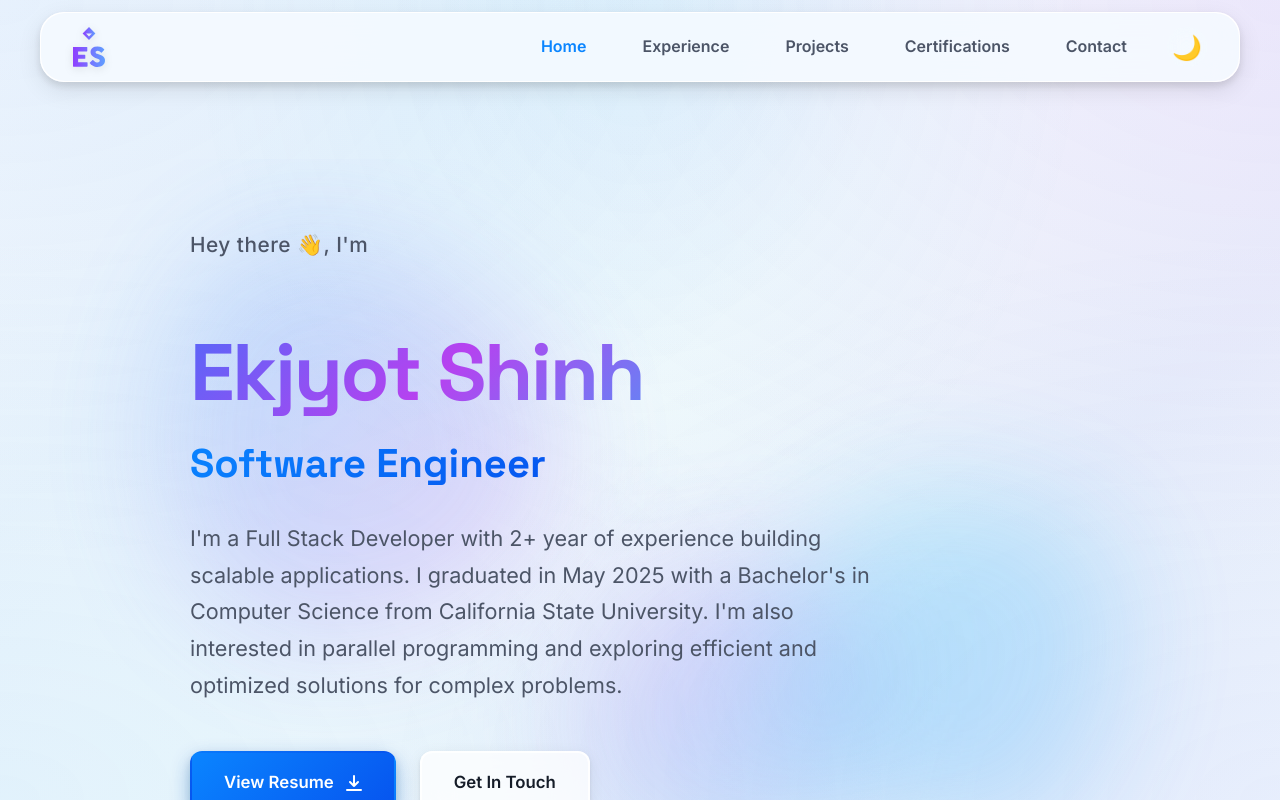
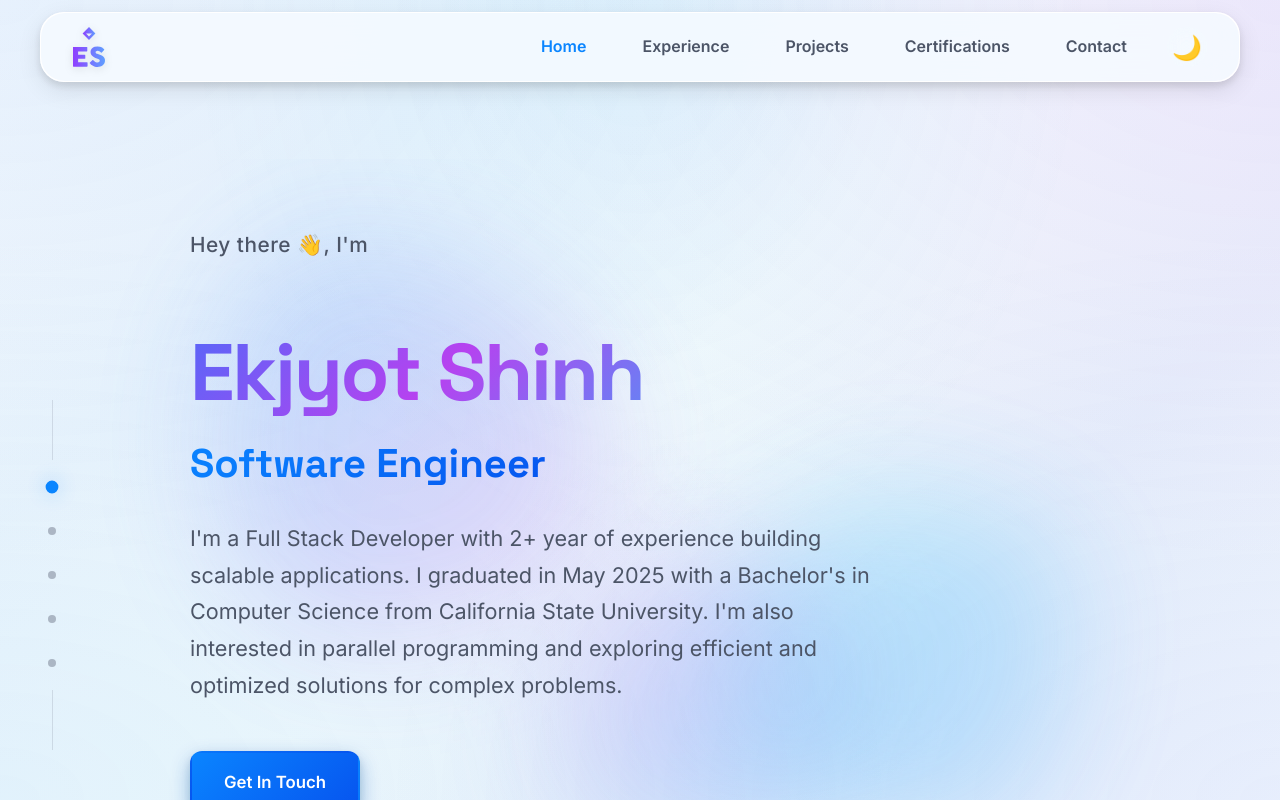
Before and after one commit to ekjyotshinh/portfolio, a React (Vite) app: page / in a window 1280 px wide. Shown: the top 800 px of the page. Built offline with nearby package versions, Linux system fonts and the light colour scheme.

Commit message:
sidenav integratiion

```diff
--- a/src/App.jsx
+++ b/src/App.jsx
@@ -9,6 +9,7 @@ import Projects from "./components/Projects/Projects";
 import Certifications from "./components/Certifications/Certifications";
 import Contact from "./components/Contact/Contact";
 import Footer from "./components/Footer/Footer";
+import SideNav from "./components/SideNav/SideNav";
 
 function App() {
   const [theme, setTheme] = useState(
@@ -130,6 +131,7 @@ function App() {
     <div className="App">
       <div className="cursor-spotlight" />
       <Navbar theme={theme} toggleTheme={toggleTheme} activeSection={activeSection} />
+      <SideNav activeSection={activeSection} />
       <SectionContainer id="home">
         <Hero />
       </SectionContainer>
--- a/src/components/Hero/Hero.jsx
+++ b/src/components/Hero/Hero.jsx
@@ -2,7 +2,7 @@ import { lazy, Suspense } from "react";
 import "./Hero.css";
 import { general } from "../../data/profileData";
 import { motion } from "framer-motion";
-import { FaGithub, FaLinkedinIn, FaFileAlt } from "react-icons/fa";
+import { FaGithub, FaLinkedinIn } from "react-icons/fa";
 
 const TypeAnimation = lazy(() =>
   import("react-type-animation").then((mod) => ({ default: mod.TypeAnimation }))
@@ -89,30 +89,7 @@ function Hero() {
               animate={{ opacity: 1, y: 0 }}
               transition={{ delay: 0.9, duration: 0.6 }}
             >
-              <a
-                href={general.resume}
-                className="hero-btn hero-btn-primary"
-                target="_blank"
-                rel="noreferrer"
-              >
-                <span>View Resume</span>
-                <svg
-                  width="16"
-                  height="16"
-                  viewBox="0 0 16 16"
-                  fill="none"
-                  xmlns="http://www.w3.org/2000/svg"
-                >
-                  <path
-                    d="M8 1L8 11M8 11L12 7M8 11L4 7M1 15L15 15"
-                    stroke="currentColor"
-                    strokeWidth="2"
-                    strokeLinecap="round"
-                    strokeLinejoin="round"
-                  />
-                </svg>
-              </a>
-              <a href="#contact" className="hero-btn hero-btn-secondary">
+              <a href="#contact" className="hero-btn hero-btn-primary">
                 <span>Get In Touch</span>
               </a>
             </motion.div>
@@ -142,15 +119,7 @@ function Hero() {
               >
                 <FaLinkedinIn />
               </a>
-              <a
-                href={general.resume}
-                className="hero-social-link"
-                target="_blank"
-                rel="noreferrer"
-                aria-label="Resume"
-              >
-                <FaFileAlt />
-              </a>
+
             </motion.div>
           </motion.div>
         </div>
--- a/src/components/Layout/SectionContainer.css
+++ b/src/components/Layout/SectionContainer.css
@@ -7,6 +7,13 @@
   box-sizing: border-box;
   /* Subtle separator between sections */
   border-bottom: 1px solid var(--glass-border-subtle);
+}
+
+@media (min-width: 992px) {
+  .section {
+    padding-left: 100px;
+    padding-right: 100px;
+  }
 }
 
 /* Remove border on last section to avoid double-border with footer */
--- /dev/null
+++ b/src/components/SideNav/SideNav.css
@@ -0,0 +1,108 @@
+.side-nav-container {
+  position: fixed;
+  top: 50%;
+  left: 40px;
+  transform: translateY(-50%);
+  z-index: 50;
+  display: flex;
+  flex-direction: column;
+  align-items: center;
+  gap: 15px;
+}
+
+.side-nav-line-top,
+.side-nav-line-bottom {
+  width: 1px;
+  height: 60px;
+  background-color: var(--text-tertiary);
+  opacity: 0.2;
+}
+
+.side-nav-items {
+  display: flex;
+  flex-direction: column;
+  gap: 20px;
+  align-items: center;
+}
+
+.side-nav-item-btn {
+  background: none;
+  border: none;
+  padding: 0;
+  margin: 0;
+  box-shadow: none;
+  backdrop-filter: none;
+  -webkit-backdrop-filter: none;
+  display: flex;
+  align-items: center;
+  position: relative;
+  cursor: pointer;
+  height: 24px;
+  width: 24px;
+  justify-content: center;
+}
+
+.side-nav-item-btn:hover {
+  border: none;
+  transform: none;
+  box-shadow: none;
+}
+
+.side-nav-dot {
+  width: 8px;
+  height: 8px;
+  border-radius: 50%;
+  background-color: var(--text-tertiary);
+  opacity: 0.5;
+  transition: all var(--duration-normal) var(--ease-spring);
+  border: 1px solid transparent;
+}
+
+.side-nav-item-btn:hover .side-nav-dot {
+  opacity: 1;
+  background-color: var(--accent-primary);
+  transform: scale(1.3);
+  box-shadow: 0 0 8px var(--accent-glow);
+}
+
+.side-nav-item-btn.active .side-nav-dot {
+  opacity: 1;
+  background-color: var(--accent-primary);
+  border-color: var(--accent-primary);
+  transform: scale(1.6);
+  box-shadow: 0 0 12px var(--accent-glow);
+}
+
+.side-nav-label {
+  position: absolute;
+  left: 32px;
+  top: 50%;
+  transform: translateY(-50%) translateX(-10px);
+  font-size: 0.75rem;
+  font-family: 'Space Grotesk', sans-serif;
+  font-weight: 600;
+  letter-spacing: 0.05em;
+  text-transform: uppercase;
+  color: var(--accent-primary);
+  opacity: 0;
+  pointer-events: none;
+  transition: all var(--duration-normal) var(--ease-smooth);
+  white-space: nowrap;
+  background: var(--glass-bg-heavy);
+  padding: 4px 8px;
+  border-radius: var(--radius-sm);
+  border: 1px solid var(--glass-border);
+  box-shadow: var(--shadow-sm);
+}
+
+.side-nav-item-btn:hover .side-nav-label {
+  opacity: 1;
+  transform: translateY(-50%) translateX(0);
+}
+
+/* Hide on tablet and mobile viewports */
+@media (max-width: 992px) {
+  .side-nav-container {
+    display: none;
+  }
+}
--- /dev/null
+++ b/src/components/SideNav/SideNav.jsx
@@ -0,0 +1,47 @@
+import "./SideNav.css";
+import { motion } from "framer-motion";
+
+const sections = [
+  { id: "home", label: "Home" },
+  { id: "experience", label: "Experience" },
+  { id: "projects", label: "Projects" },
+  { id: "certifications", label: "Certifications" },
+  { id: "contact", label: "Contact" },
+];
+
+export default function SideNav({ activeSection }) {
+  const handleClick = (id) => {
+    const el = document.getElementById(id);
+    if (el) {
+      el.scrollIntoView({ behavior: "smooth" });
+    }
+  };
+
+  return (
+    <motion.div
+      className="side-nav-container"
+      initial={{ opacity: 0, x: -20 }}
+      animate={{ opacity: 1, x: 0 }}
+      transition={{ delay: 1, duration: 0.8 }}
+    >
+      <div className="side-nav-line-top" />
+      <div className="side-nav-items">
+        {sections.map((section) => (
+          <button
+            key={section.id}
+            onClick={() => handleClick(section.id)}
+            className={`side-nav-item-btn ${
+              activeSection === section.id ? "active" : ""
+            }`}
+            aria-label={`Scroll to ${section.label}`}
+            aria-current={activeSection === section.id ? "true" : undefined}
+          >
+            <span className="side-nav-label">{section.label}</span>
+            <div className="side-nav-dot" />
+          </button>
+        ))}
+      </div>
+      <div className="side-nav-line-bottom" />
+    </motion.div>
+  );
+}
--- a/src/data/profileData.js
+++ b/src/data/profileData.js
@@ -116,6 +116,4 @@ export const general = {
   name: "Ekjyot Shinh",
   linkedin: "https://linkedin.com/in/ekjyotshinh",
   github: "https://github.com/ekjyotshinh",
-  resume:
-    "https://drive.google.com/file/d/1ifi4uxJcXVwBR5o7irkyWukOUk4Jl0ZC/view?usp=drive_link",
 };
```
Also changed, not shown: 1 other file (tests, documents, lock files or other folders).
